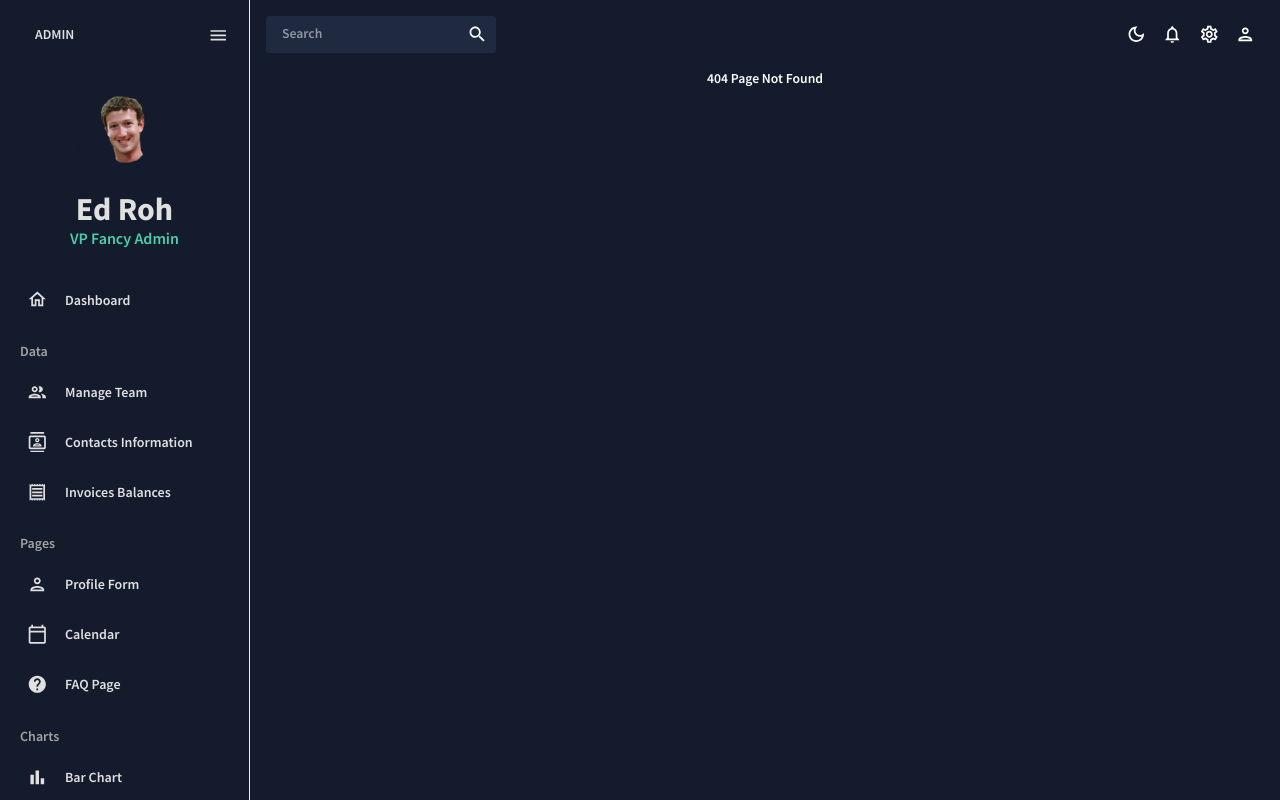
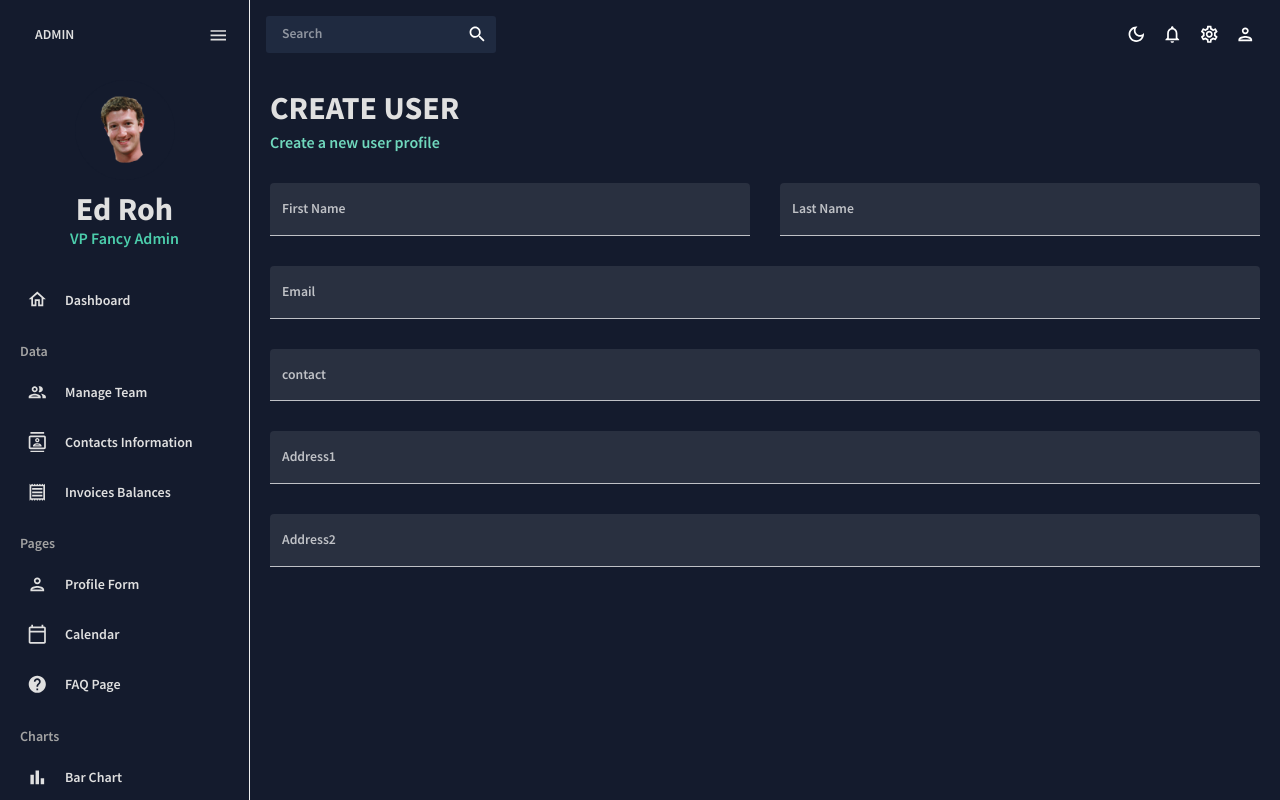
Before and after one commit to Sahilramjali/Admin-Panel-React, a React (Vite) app: page /form in a window 1280 px wide. Built offline with nearby package versions, Linux system fonts and the light colour scheme.

Commit message:
add form using formik

```diff
--- a/src/App.jsx
+++ b/src/App.jsx
@@ -8,6 +8,7 @@ import Team from "./screens/team";
 import NotFound from "./screens/components/NotFound";
 import Contacts from './screens/contacts';
 import Invoice from "./screens/invoices";
+import Form from "./screens/form";
 function App() {
   const [theme, colorMode] = useMode();
 
@@ -24,7 +25,7 @@ function App() {
               <Route path='/team' element={<Team/>}/>
               <Route path='/contacts' element={<Contacts/>}/>
               <Route path='/invoices' element={<Invoice/>}/>
-              {/* <Route path='/form' element={<Form/>}/> */}
+              <Route path='/form' element={<Form/>}/>
               {/* <Route path='/bar' element={<Bar/>}/> */}
               {/* <Route path='/pie' element={<Pie/>}/> */}
               {/* <Route path='/line' element={<Line/>}/> */}
--- /dev/null
+++ b/src/screens/form/index.jsx
@@ -0,0 +1,140 @@
+import { Box,Button,TextField } from "@mui/material";
+import {Formik} from 'formik';
+import * as yup from 'yup';
+import useMediaQuery from "@mui/material/useMediaQuery";
+import Header from "../components/Header";
+const initialValues={
+    firstName:"",
+    lastName:"",
+    email:"",
+    contact:"",
+    address1:"",
+    address2:""
+}
+const phoneRegExp=/^((\+[1-9]{1,4}[ -]?)|(\([0-9]{2,3}\)[ -]?)|([0-9]{2,4})[ -]?)*?[0-9]{3,4}[ -]?[0-9]{3,4}$/;
+//validation logic for each field
+const userSchema=yup.object().shape({
+firstName:yup.string().required('required'),
+lastName:yup.string().required("required"),
+email:yup.string().email("invalid email").required('required'),
+contact:yup.string().matches(phoneRegExp,"phone number is not valid").required("required"),
+address1:yup.string().required("required"),
+address2:yup.string().required("required")
+});
+const Form =()=>{
+    const isNonMobile=useMediaQuery("(min-width:600px)");
+
+    const handleFormSubmit=(values)=>{
+        console.log(values);
+    }
+    return <Box m='20px'>
+        <Header title="CREATE USER" subtitle="Create a new user profile"/>
+        <Formik onSubmit={handleFormSubmit} initialValues={initialValues}
+        validationSchema={userSchema}
+        >
+            {({values,errors,touched,handleBlur,handleChange,handleSubmit})=>(
+                <form onSubmit={handleSubmit}>
+                    <Box display="grid" gap="30px" gridTemplateColumns="repeat(4,minmax(0,1fr))"
+                        sx={{
+                            "&>div":{
+                                gridColumn:isNonMobile?undefined:"span 4"
+                            }
+                        }}
+                        >
+                            <TextField
+                            fullWidth
+                            variant="filled"
+                            type="text"
+                            label="First Name"
+                            onBlur={handleBlur}
+                            onChange={handleChange}
+                            value={values.firstName}
+                            name="firstName"
+                            error={!!touched.firstName && !!errors.firstName}
+                            helperText={touched.firstName && errors.firstName}
+                            sx={{
+                                gridColumn:"span 2"
+                            }}
+                            />
+                            <TextField
+                            fullWidth
+                            variant="filled"
+                            type="text"
+                            label="Last Name"
+                            onBlur={handleBlur}
+                            onChange={handleChange}
+                            value={values.lastName}
+                            name="lastName"
+                            error={!!touched.lastName && !!errors.lastName}
+                            helperText={touched.lastName && errors.lastName}
+                            sx={{
+                                gridColumn:"span 2"
+                            }}
+                            />
+                            <TextField
+                            fullWidth
+                            variant="filled"
+                            type="text"
+                            label="Email"
+                            onBlur={handleBlur}
+                            onChange={handleChange}
+                            value={values.email}
+                            name="email"
+                            error={!!touched.email && !!errors.email}
+                            helperText={touched.email && errors.email}
+                            sx={{
+                                gridColumn:"span 4"
+                            }}
+                            />
+                            <TextField
+                            fullWidth
+                            variant="filled"
+                            type="text"
+                            label="contact"
+                            onBlur={handleBlur}
+                            onChange={handleChange}
+                            value={values.contact}
+                            name="contact"
+                            error={!!touched.contact && !!errors.contact}
+                            helperText={touched.contact && errors.contact}
+                            sx={{
+                                gridColumn:"span 4"
+                            }}
+                            />
+                            <TextField
+                            fullWidth
+                            variant="filled"
+                            type="text"
+                            label="Address1"
+                            onBlur={handleBlur}
+                            onChange={handleChange}
+                            value={values.address1}
+                            name="address1"
+                            error={!!touched.address1 && !!errors.address1}
+                            helperText={touched.address1 && errors.address1}
+                            sx={{
+                                gridColumn:"span 4"
+                            }}
+                            />
+                            <TextField
+                            fullWidth
+                            variant="filled"
+                            type="text"
+                            label="Address2"
+                            onBlur={handleBlur}
+                            onChange={handleChange}
+                            value={values.address2}
+                            name="address2"
+                            error={!!touched.address2 && !!errors.address2}
+                            helperText={touched.address2 && errors.address2}
+                            sx={{
+                                gridColumn:"span 4"
+                            }}
+                            />
+                    </Box>
+                </form>
+            )}
+        </Formik>
+    </Box>
+}
+export default Form;
```
